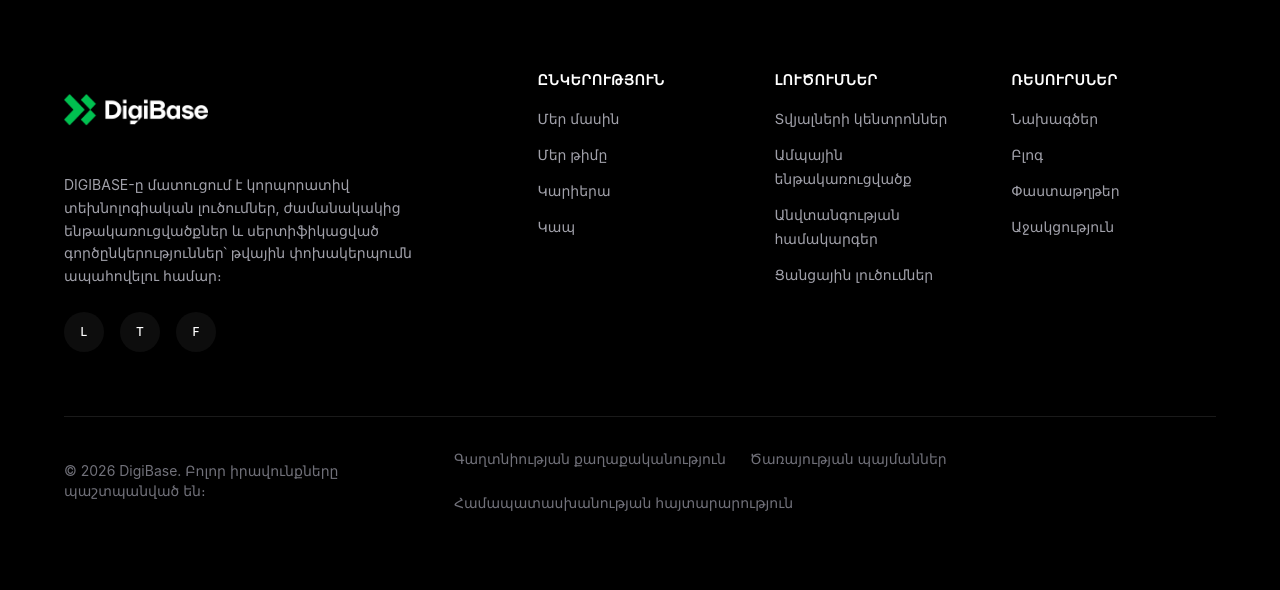
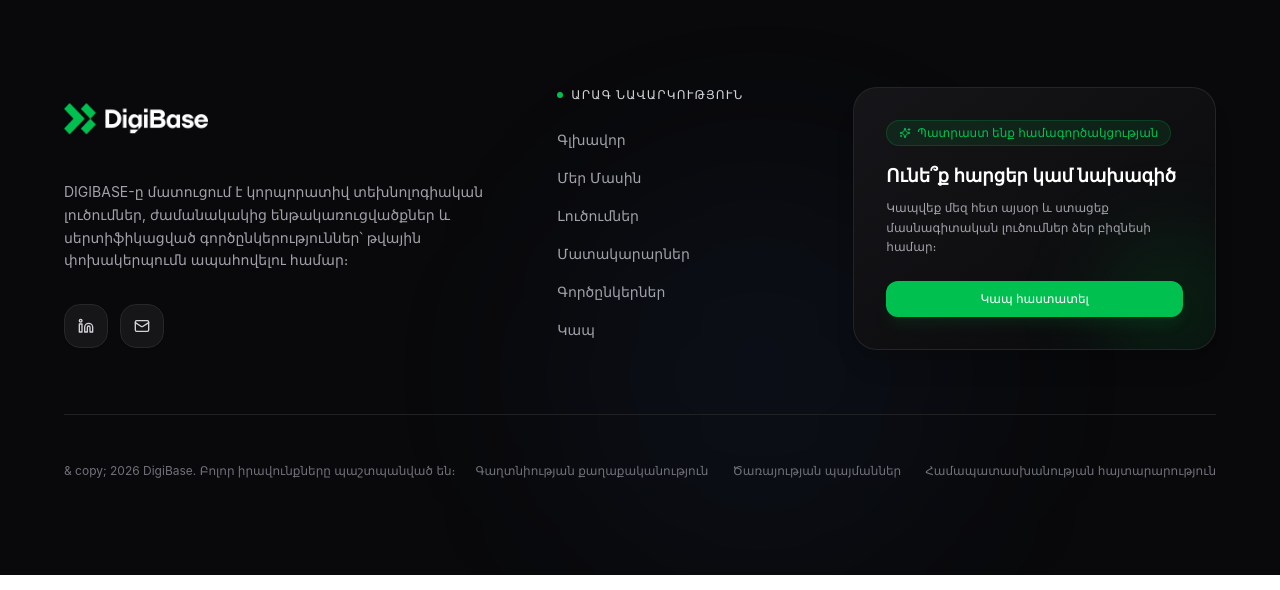
Before and after one commit to Hermine2002/Digibase.io, a Next.js app: page /contact in a window 1280 px wide. Shown: the part 1839-2429 px from the top of the page. Built offline with nearby package versions, Linux system fonts and the light colour scheme.

Commit message:
Fix missing model path and remove heavy glb from index

```diff
--- a/components/sections/Footer.tsx
+++ b/components/sections/Footer.tsx
@@ -3,43 +3,40 @@
 import Link from "next/link";
 import Image from "next/image";
 import { useLanguage } from "@/context/LanguageContext";
+import { Linkedin, Mail, ArrowUpRight, Sparkles } from "lucide-react";
+import { Button } from "@/components/ui/Button";
 
-const footerLinks = {
-  company: [
-    { labelKey: "aboutUs", href: "/about" },
-    { labelKey: "ourTeam", href: "/about#team" },
-    { labelKey: "careers", href: "/careers" },
-    { labelKey: "contact", href: "/contact" },
-  ],
-  solutions: [
-    { labelKey: "dataCenters", href: "/solutions#datacenters" },
-    { labelKey: "cloudInfrastructure", href: "/solutions#cloud" },
-    { labelKey: "securitySystems", href: "/solutions#security" },
-    { labelKey: "networkSolutions", href: "/solutions#network" },
-  ],
-  resources: [
-    { labelKey: "caseStudies", href: "/case-studies" },
-    { labelKey: "blog", href: "/blog" },
-    { labelKey: "documentation", href: "/docs" },
-    { labelKey: "support", href: "/support" },
-  ],
-};
+const footerLinks = [
+  { key: "home", href: "/" },
+  { key: "about", href: "/about" },
+  { key: "solutions", href: "/solutions" },
+  { key: "partnership", href: "/vendors" },
+  { key: "customers", href: "/partners" },
+  { key: "contact", href: "/contact" },
+];
 
 export function Footer() {
   const { language, t } = useLanguage();
-  // 'Record<string, any>' cast-y dzel e indexing-i hamar bolor error-nery
   const f = (t.footer || {}) as Record<string, Record<string, string> | undefined>;
+  const nav = (t.nav || {}) as Record<string, Record<string, string> | undefined>;
 
   return (
-    <footer className="bg-black text-white">
-      <div className="section-padding py-16 lg:py-20">
+    <footer className="relative bg-zinc-950 text-white border-t border-zinc-800/80 overflow-hidden">
+      {/* Decorative ambient background glowing elements */}
+      <div className="absolute top-0 left-1/4 w-[500px] h-[500px] bg-[#00c050]/8 rounded-full blur-[120px] pointer-events-none" />
+      <div className="absolute bottom-0 right-1/4 w-[400px] h-[400px] bg-blue-500/5 rounded-full blur-[100px] pointer-events-none" />
+
+      <div className="section-padding py-16 lg:py-24 relative z-10">
         <div className="container-wide">
-          <div className="grid md:grid-cols-2 lg:grid-cols-5 gap-12 lg:gap-8">
 
-            {/* Brand */}
-            <div className="lg:col-span-2">
-              <Link href="/" className="flex items-center gap-3 mb-6">
-                <div className="relative h-20 w-36">
+          {/* Top Main Grid */}
+          <div className="grid grid-cols-1 lg:grid-cols-12 gap-12 lg:gap-8 pb-16 border-b border-zinc-800/80 items-start">
+
+            {/* Brand & Socials (Span 5 columns) */}
+            <div className="lg:col-span-5 flex flex-col justify-between">
+              <div>
+                <Link href="/" className="inline-block mb-6 group">
+                  <div className="relative h-16 w-36 transition-transform duration-300 group-hover:scale-105">
                     <Image
                       src="/images/download (2).png"
                       alt="DigiBase"
@@ -48,94 +45,100 @@ export function Footer() {
                     />
                   </div>
                 </Link>
-              <p className="text-zinc-400 text-sm leading-relaxed max-w-sm mb-6">
-                {f.description?.[language] || "DIGIBASE delivers enterprise technology solutions."}
+                <p className="text-zinc-400 text-sm leading-relaxed max-w-md mb-8">
+                  {f.description?.[language] || "DIGIBASE delivers enterprise technology solutions, state-of-the-art infrastructure, and certified partnerships."}
                 </p>
-              <div className="flex gap-4">
-                {["LinkedIn", "Twitter", "Facebook"].map((social) => (
+              </div>
+
+              {/* Social & Contact Icons */}
+              <div className="flex items-center gap-3">
                 <a
-                    key={social}
-                    href="#"
-                    className="w-10 h-10 rounded-full bg-white/5 flex items-center justify-center hover:bg-[#00c050]/20 transition-colors"
+                  href="https://linkedin.com"
+                  target="_blank"
+                  rel="noopener noreferrer"
+                  aria-label="LinkedIn"
+                  className="w-11 h-11 rounded-2xl bg-zinc-900/90 border border-zinc-800 flex items-center justify-center hover:bg-[#00c050]/10 hover:border-[#00c050]/40 transition-all text-zinc-300 hover:text-[#00c050] group shadow-sm"
                 >
-                    <span className="text-xs font-medium">{social[0]}</span>
+                  <Linkedin className="w-4 h-4 transition-transform group-hover:scale-110" />
                 </a>
-                ))}
+                <a
+                  href="mailto:info@digibase.am"
+                  aria-label="Email"
+                  className="w-11 h-11 rounded-2xl bg-zinc-900/90 border border-zinc-800 flex items-center justify-center hover:bg-[#00c050]/10 hover:border-[#00c050]/40 transition-all text-zinc-300 hover:text-[#00c050] group shadow-sm"
+                >
+                  <Mail className="w-4 h-4 transition-transform group-hover:scale-110" />
+                </a>
               </div>
             </div>
 
-            {/* Company Links */}
-            <div>
-              <h3 className="font-semibold mb-4 text-sm tracking-wider uppercase">
-                {f.companyTitle?.[language] || "Company"}
+            {/* Navigation Links Column (Span 3 columns) */}
+            <div className="lg:col-span-3">
+              <h3 className="font-medium text-xs tracking-widest text-zinc-300 uppercase mb-6 flex items-center gap-2">
+                <span className="w-1.5 h-1.5 rounded-full bg-[#00c050]"></span>
+                {language === "hy" ? "Արագ Նավարկություն" : language === "ru" ? "Быстрая навигация" : "Quick Navigation"}
               </h3>
-              <ul className="space-y-3">
-                {footerLinks.company.map((link) => (
+              <ul className="space-y-3.5">
+                {footerLinks.map((link) => {
+                  const label = nav[link.key]?.[language] || link.key;
+                  return (
                     <li key={link.href}>
                       <Link
                         href={link.href}
-                      className="text-zinc-400 hover:text-white transition-colors text-sm"
+                        className="text-zinc-400 hover:text-white transition-colors text-sm inline-flex items-center gap-1.5 group"
                       >
-                      {f[link.labelKey]?.[language] || link.labelKey}
+                        <span className="group-hover:translate-x-1 transition-transform">{label}</span>
+                        <ArrowUpRight className="w-3 h-3 opacity-0 -translate-y-1 translate-x-1 group-hover:opacity-100 group-hover:translate-y-0 group-hover:translate-x-0 transition-all text-[#00c050]" />
                       </Link>
                     </li>
-                ))}
+                  );
+                })}
               </ul>
             </div>
 
-            {/* Solutions Links */}
-            <div>
-              <h3 className="font-semibold mb-4 text-sm tracking-wider uppercase">
-                {f.solutionsTitle?.[language] || "Solutions"}
-              </h3>
-              <ul className="space-y-3">
-                {footerLinks.solutions.map((link) => (
-                  <li key={link.href}>
-                    <Link
-                      href={link.href}
-                      className="text-zinc-400 hover:text-white transition-colors text-sm"
-                    >
-                      {f[link.labelKey]?.[language] || link.labelKey}
+            {/* Gorgeous Accent Card / Call to Action (Span 4 columns) */}
+            <div className="lg:col-span-4 bg-gradient-to-br from-zinc-900/90 to-zinc-950 border border-zinc-800/90 rounded-3xl p-6 lg:p-8 relative overflow-hidden group shadow-xl">
+              {/* Subtle card glow */}
+              <div className="absolute -right-10 -bottom-10 w-40 h-40 bg-[#00c050]/10 rounded-full blur-2xl group-hover:bg-[#00c050]/20 transition-all" />
+
+              <div className="relative z-10">
+                <div className="inline-flex items-center gap-1.5 px-3 py-1 rounded-full bg-[#00c050]/10 border border-[#00c050]/20 text-[#00c050] text-xs font-medium mb-4">
+                  <Sparkles className="w-3 h-3" />
+                  {language === "hy" ? "Պատրաստ ենք համագործակցության" : language === "ru" ? "Готовы к сотрудничеству" : "Let's work together"}
+                </div>
+                <h4 className="text-white font-semibold text-lg mb-2">
+                  {language === "hy" ? "Ունե՞ք հարցեր կամ նախագիծ" : language === "ru" ? "Есть вопросы или проект?" : "Have a project in mind?"}
+                </h4>
+                <p className="text-zinc-400 text-xs leading-relaxed mb-6">
+                  {language === "hy"
+                    ? "Կապվեք մեզ հետ այսօր և ստացեք մասնագիտական լուծումներ ձեր բիզնեսի համար։"
+                    : language === "ru"
+                    ? "Свяжитесь с нами сегодня и получите профессиональные решения для вашего бизнеса."
+                    : "Get in touch with our experts to power up your digital transformation."}
+                </p>
+                <Link href="/contact">
+                  <Button className="w-full bg-[#00c050] hover:bg-[#00a042] text-white font-medium text-xs py-2.5 rounded-xl transition-all shadow-lg shadow-[#00c050]/10">
+                    {nav.getInTouch?.[language] || "Get in Touch"}
+                  </Button>
                 </Link>
-                  </li>
-                ))}
-              </ul>
-            </div>
-
-            {/* Resources Links */}
-            <div>
-              <h3 className="font-semibold mb-4 text-sm tracking-wider uppercase">
-                {f.resourcesTitle?.[language] || "Resources"}
-              </h3>
-              <ul className="space-y-3">
-                {footerLinks.resources.map((link) => (
-                  <li key={link.href}>
-                    <Link
-                      href={link.href}
-                      className="text-zinc-400 hover:text-white transition-colors text-sm"
-                    >
-                      {f[link.labelKey]?.[language] || link.labelKey}
-                    </Link>
-                  </li>
-                ))}
-              </ul>
               </div>
             </div>
 
+          </div>
+
           {/* Bottom Bar */}
-          <div className="mt-16 pt-8 border-t border-white/10 flex flex-col md:flex-row items-center justify-between gap-4">
-            <p className="text-zinc-500 text-sm">
-              &copy; {new Date().getFullYear()} DigiBase. {f.copyright?.[language] || "All rights reserved."}
+          <div className="mt-8 pt-4 flex flex-col md:flex-row items-center justify-between gap-4 text-xs text-zinc-500">
+            <p>
+              & copy; {new Date().getFullYear()} DigiBase. {f.copyright?.[language] || "All rights reserved."}
             </p>
 
-            <div className="flex flex-wrap gap-6 text-sm">
-              <Link href="/privacy" className="text-zinc-500 hover:text-white transition-colors">
+            <div className="flex flex-wrap gap-6">
+              <Link href="/privacy" className="hover:text-zinc-300 transition-colors">
                 {f.privacy?.[language] || "Privacy Policy"}
               </Link>
-              <Link href="/terms" className="text-zinc-500 hover:text-white transition-colors">
+              <Link href="/terms" className="hover:text-zinc-300 transition-colors">
                 {f.terms?.[language] || "Terms of Service"}
               </Link>
-              <Link href="/compliance" className="text-zinc-500 hover:text-white transition-colors">
+              <Link href="/compliance" className="hover:text-zinc-300 transition-colors">
                 {f.compliance?.[language] || "Compliance Statement"}
               </Link>
             </div>
```
Also changed, not shown: 2 other files (tests, documents, lock files or other folders). Lines whose indentation alone changed are shown as unchanged.
